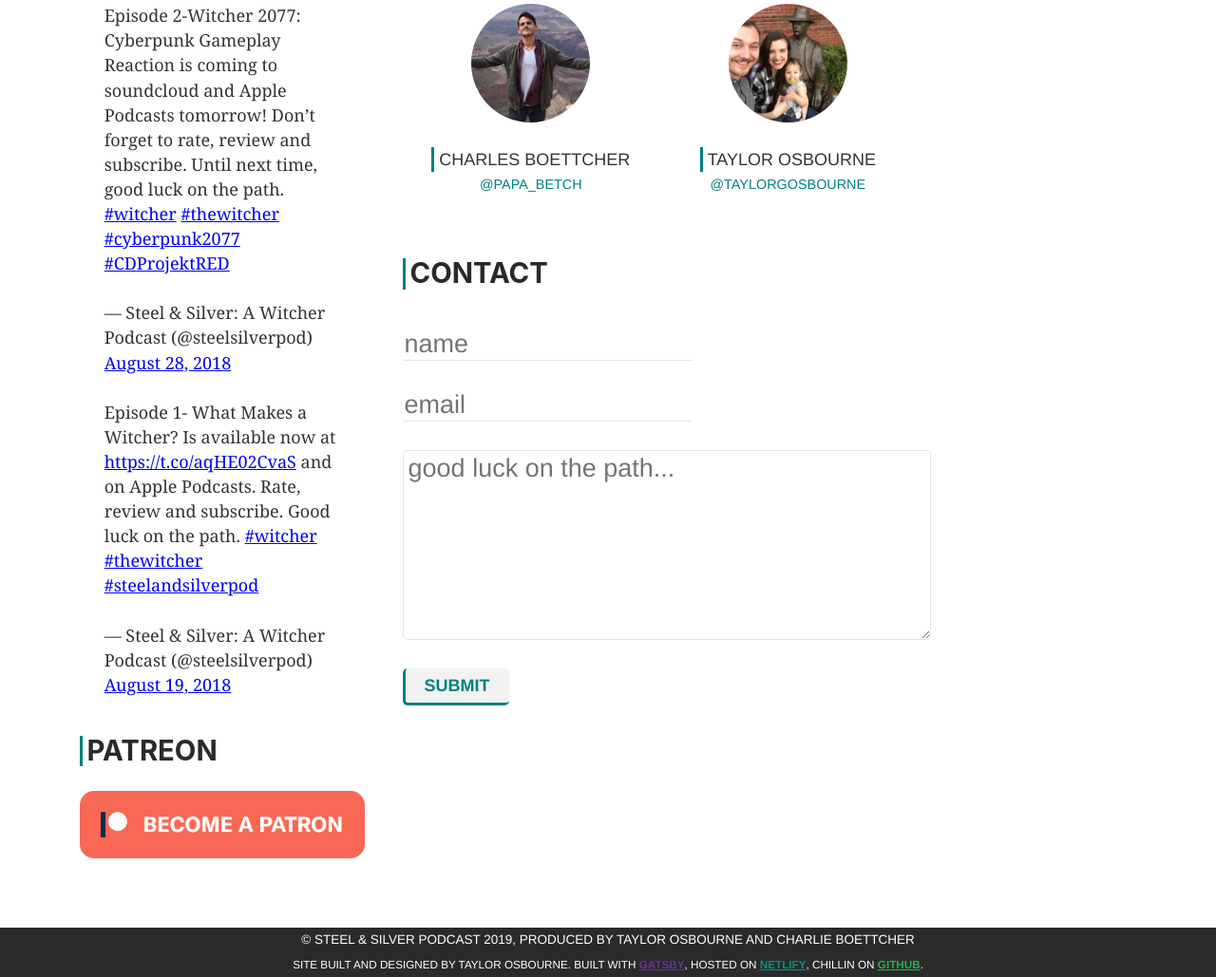
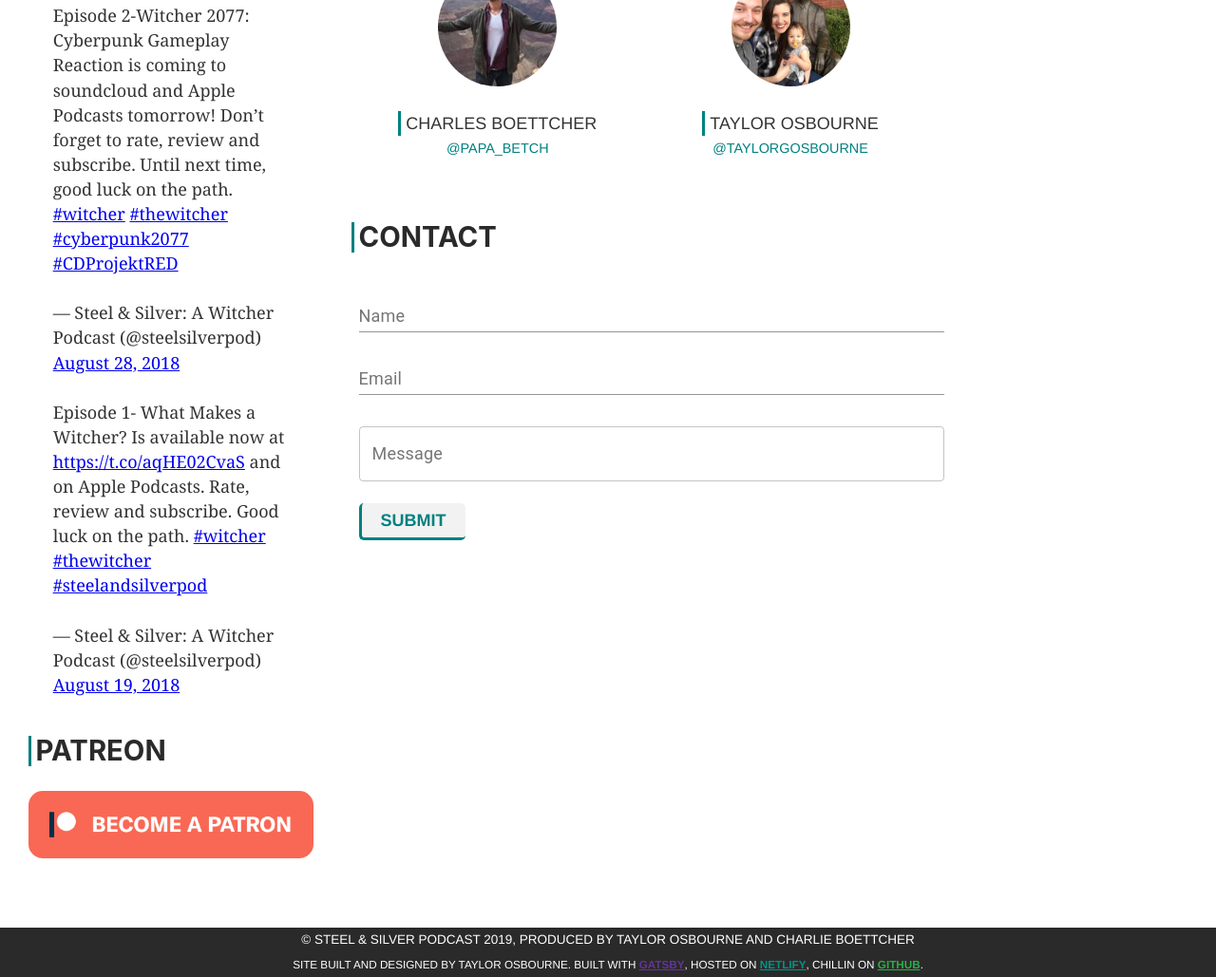
Before and after one commit to taylorosbourne/steelandsilverpod.com, a Gatsby site: page / in a window 1280 px wide. Shown: the part 876-1905 px from the top of the page at 95% size. Built offline with nearby package versions, Linux system fonts and the light colour scheme; Gatsby itself is replaced by a stand-in of ours.

Commit message:
resized layout proportions

```diff
--- a/package.json
+++ b/package.json
@@ -5,6 +5,7 @@
   "version": "0.1.0",
   "author": "Kyle Mathews <mathews.kyle@gmail.com>",
   "dependencies": {
+    "@material-ui/core": "^4.8.0",
     "@raae/gatsby-remark-oembed": "^0.1.1",
     "@weknow/gatsby-remark-twitter": "^0.2.3",
     "babel-plugin-styled-components": "^1.10.6",
--- a/src/components/ContactForm.js
+++ b/src/components/ContactForm.js
@@ -1,53 +1,41 @@
 import React from 'react';
 import styled from 'styled-components';
+import { makeStyles } from '@material-ui/core/styles';
+import TextField from '@material-ui/core/TextField';
+
+const useStyles = makeStyles(theme => ({
+  root: {
+    '& .MuiTextField-root': {
+      margin: theme.spacing(1),
+      width: 200,
+    },
+    '& label.Mui-focused': {
+      color: 'teal',
+    },
+    '& .MuiInput-underline:after': {
+      borderBottomColor: 'teal',
+    },
+    '& .MuiOutlinedInput-root': {
+      '&.Mui-focused fieldset': {
+        borderColor: 'teal',
+      },
+    }
+  },
+}));
 
 const Form = styled.form`
-  width: 80%;
-  display: flex;
-  flex-wrap: wrap;
-  justify-content: flex-start;
-  align-items: center;
-  @media(max-width: 800px) {
-    width: 100%;
+  width: 70%;
+  margin: 0;
+  padding: 0;
+  @media(max-width: 1100px) {
+    max-width: 90%;
   }
 `;
 
-const ContactInput = styled.input`
-  font-size: 1.5rem;
-  font-family: 'Helvetica';
-  margin: 15px 15px 15px 0px;
-  border: 0;
-  border-bottom: 1.5px solid rgba(0,0,0,0.1);
-  :focus {
-    outline: none;
-    border-bottom: 1.5px solid teal;
-  }
-  @media(max-width: 800px) {
-    width: 100%;
-  }
-`;
-
-const ContactMessage = styled.textarea`
-  border: 1px solid rgba(0,0,0,0.1);
-  border-radius: 5px;
-  max-width: 90%;
-  min-width: 90%;
-  padding: 5px;
-  margin: 15px 0;
-  min-height: 200px;
-  font-size: 1.5rem;
-  font-family: Helvetica;
-  :focus {
-    outline: none;
-    border: 1.5px solid teal;
-  }
-  @media(max-width: 800px) {
-    width: 100%;
-  }
-`;
 
 const SubmitButton = styled.button`
   background: rgb(242,242,242);
+  display: block;
   text-transform: uppercase;
   color: teal;
   font-family: Helvetica;
@@ -57,7 +45,7 @@ const SubmitButton = styled.button`
   border-left: 3px solid teal;
   border-bottom: 3px solid teal;
   border-radius: 5px;
-  margin: 15px 0;
+  margin: 15px 8px;
   cursor: pointer;
   :focus {
     outline: none;
@@ -77,21 +65,57 @@ const SubmitButton = styled.button`
       border-bottom: 3px solid teal;
     }
   }
-  @media(max-width: 800px) {
+  @media(max-width: 1100px) {
     width: 100%;
   }
 `;
 
-const ContactForm = () => (
+const ContactForm = () => {
+  const classes = useStyles();
+  const [value, setValue] = React.useState('Controlled');
+
+  const handleChange = event => {
+    setValue(event.target.value);
+  };
+
+  return (
     <div style={{margin: `55px 0`}}>
       <h2 className="section-header">Contact</h2>
-    <Form>
+      <Form
+        className={classes.root}
+        noValidate autoComplete="off"
+      >
+        <TextField
+          id="standard-textarea"
+          label="Name"
+          placeholder="Geralt of Rivia"
+          multiline
+          style={{width: `100%`}}
+        />
+        <TextField
+          id="standard-textarea"
+          label="Email"
+          placeholder="geralt@riv.ia"
+          multiline
+          style={{width: `100%`}}
+        />
+        <TextField
+          id="outlined-textarea"
+          label="Message"
+          placeholder="Good luck on the path..."
+          multiline
+          variant="outlined"
+          style={{width: `100%`, marginTop: `25px`}}
+        />
+        <SubmitButton onClick={e => e.preventDefault()}>Submit </SubmitButton>
+      </Form>
+      {/* <Form>
         <ContactInput type="text" placeholder="name" />
         <ContactInput type="email" placeholder="email" />
         <ContactMessage placeholder="good luck on the path..."></ContactMessage>
         <SubmitButton onClick={e => e.preventDefault()}>Submit </SubmitButton>
-    </Form>
+      </Form> */}
     </div>
   );
-
+}
 export default ContactForm;
--- a/src/components/EpisodeList.js
+++ b/src/components/EpisodeList.js
@@ -8,17 +8,18 @@ const EpisodeContainer = styled.div`
   display: flex;
   flex-direction: column;
   * {
-    margin: 10px auto;
+    margin: 10px 0;
   }
 `;
 
 const Episodes = styled.div`
   width: 100%;
+  margin-left: 5px;
 `;
 
 const EpisodeList = ({episodes}) => (
   <EpisodeContainer>
-    <h2 className="section-header" style={{width: `100%`}}>recent episodes</h2>
+    <h2 className="section-header" style={{width: `100%`, marginTop: `25px`}}>recent episodes</h2>
     {episodes.map((episode, i) => {
       const { frontmatter, id } = episode.node;
       const { path, title, date, description } = frontmatter;
--- a/src/components/IndexContainer.js
+++ b/src/components/IndexContainer.js
@@ -10,7 +10,7 @@ const Container = styled.div`
   display: grid;
   grid-template-columns: 300px 1fr;
   grid-gap: 40px;
-  @media(max-width: 1000px) {
+  @media(max-width: 600px) {
     display: flex;
     flex-direction: column;
     * {
--- a/src/components/layout.js
+++ b/src/components/layout.js
@@ -22,7 +22,7 @@ const Layout = ({ children }) => {
       <div
         style={{
           margin: `0 auto`,
-          maxWidth: `90vw`,
+          maxWidth: 1260,
           padding: `0px 1.0875rem 1.45rem`,
           paddingTop: 0,
         }}
--- a/src/pages/episodes.js
+++ b/src/pages/episodes.js
@@ -14,6 +14,7 @@ const EpisodeContainer = styled.div`
 
 const Episode = styled.div`
   width: 100%;
+  margin-left: 5px;
 `;
 
 const Episodes = ({data}) => {
```
Also changed, not shown: 1 other file. Lines whose indentation alone changed are shown as unchanged.
